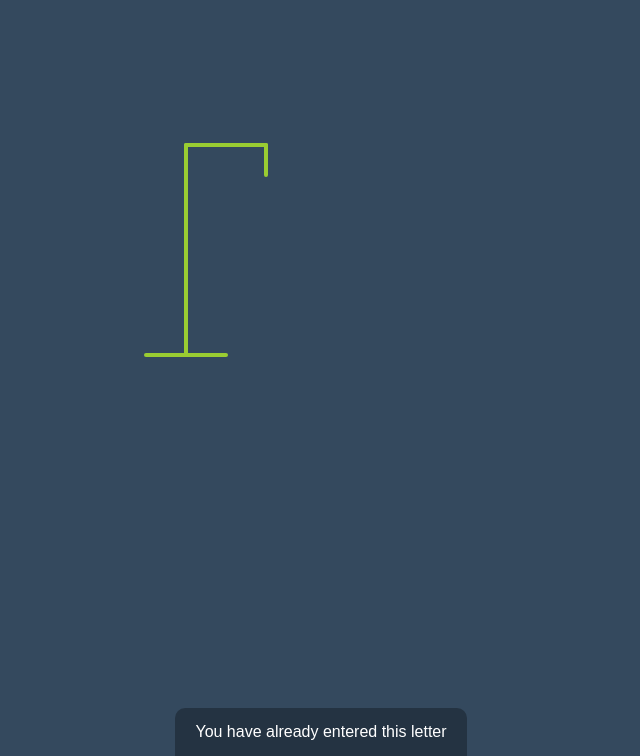
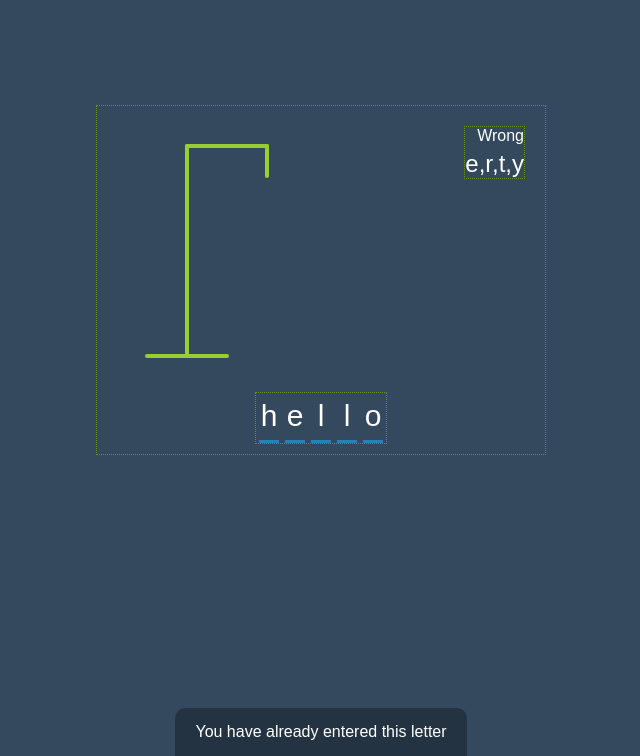
Before and after one commit to jg00/prac-vanilla-js-bt-01, a plain HTML site: page 07-hangman/index.html in a window 1280 px wide. Shown: the part 94-850 px from the top of the page, without its empty margins (319-959 px from the left). Drawn offline with Linux system fonts and the light colour scheme.

Commit message:
Update styles.

```diff
--- a/07-hangman/index.html
+++ b/07-hangman/index.html
@@ -37,18 +37,18 @@
       <div class="wrong-letters-container">
         <div id="wrong-letters">
           <!-- To be replaced dynamically -->
-          <!-- <p>Wrong</p>
-          <span>e,r,t,y</span> -->
+          <p>Wrong</p>
+          <span>e,r,t,y</span>
         </div>
       </div>
 
       <div class="word" id="word">
         <!-- To be replaced dynamically -->
-        <!-- <div class="letter">h</div>
+        <div class="letter">h</div>
         <div class="letter">e</div>
         <div class="letter">l</div>
         <div class="letter">l</div>
-        <div class="letter">o</div> -->
+        <div class="letter">o</div>
       </div>
     </div>
 
--- a/07-hangman/style.css
+++ b/07-hangman/style.css
@@ -24,8 +24,11 @@ h1 {
   margin: auto;
   height: 350px;
   width: 450px;
+
+  border: 1px dotted olivedrab;
 }
 
+/* Wrong letters - top right */
 .wrong-letters-container {
   position: absolute;
   top: 20px;
@@ -33,6 +36,8 @@ h1 {
   display: flex;
   flex-direction: column;
   text-align: right;
+
+  border: 1px dotted olivedrab;
 }
 
 .wrong-letters-container p {
@@ -43,12 +48,15 @@ h1 {
   font-size: 24px;
 }
 
+/* Word - bottom middle.  Each letter is in it's own div. */
 .word {
   display: flex;
   position: absolute;
   bottom: 10px;
   left: 50%;
   transform: translateX(-50%);
+
+  border: 1px dotted olivedrab;
 }
 
 .letter {
@@ -62,6 +70,7 @@ h1 {
   width: 20px;
 }
 
+/* Figure */
 .figure-container {
   fill: transparent;
   stroke: yellowgreen;
@@ -73,6 +82,7 @@ h1 {
   display: none;
 }
 
+/* Popup - modal */
 .popup-container {
   background-color: rgba(0, 0, 0, 0.3);
   position: fixed;
@@ -114,6 +124,7 @@ h1 {
   outline: 0;
 }
 
+/*  Notification - bottom */
 .notification-container {
   background-color: rgba(0, 0, 0, 0.3);
   border-radius: 10px 10px 0 0;
```
